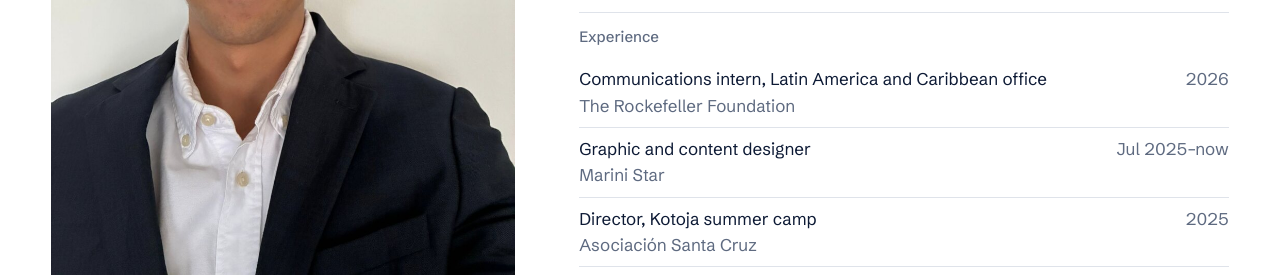
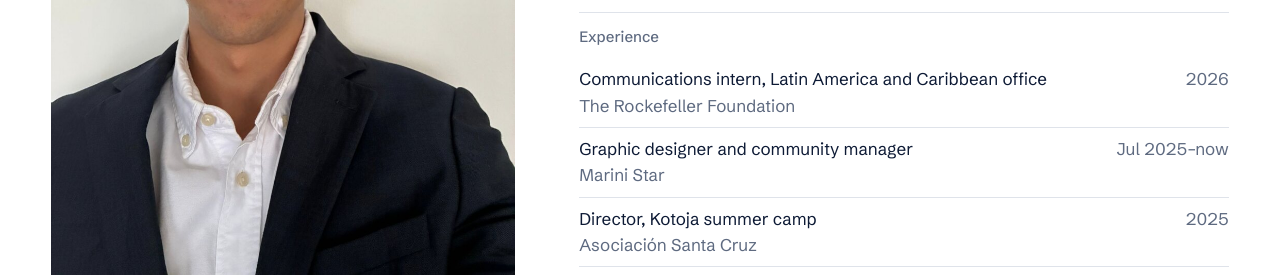
Before and after one commit to martinsalazarbaraya-cell/Portafolio, a plain HTML site: page index.html in a window 1280 px wide. Shown: the part 4540-4817 px from the top of the page. Drawn offline with Linux system fonts and the light colour scheme.

Commit message:
Marini: graphic designer and community manager; CV ES con el diseño nuevo
Co-Authored-By: Claude Opus 5.5 <noreply@anthropic.com>
Claude-Session: https://claude.ai/code/session_01Coc6eacKHoP6PzbwVzjPaE

```diff
--- a/index.html
+++ b/index.html
@@ -267,7 +267,7 @@
               <h3>Experience</h3>
               <ul class="xp">
                 <li><div>Communications intern, Latin America and Caribbean office<br /><span>The Rockefeller Foundation</span></div><span class="yr">2026</span></li>
-                <li><div>Graphic and content designer<br /><span>Marini Star</span></div><span class="yr">Jul 2025–now</span></li>
+                <li><div>Graphic designer and community manager<br /><span>Marini Star</span></div><span class="yr">Jul 2025–now</span></li>
                 <li><div>Director, Kotoja summer camp<br /><span>Asociación Santa Cruz</span></div><span class="yr">2025</span></li>
                 <li><div>Graphic designer<br /><span>Asociación Santa Cruz</span></div><span class="yr">2024–25</span></li>
               </ul>
```
Also changed, not shown: 2 other files.
